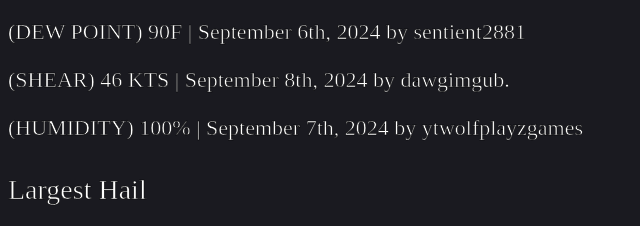
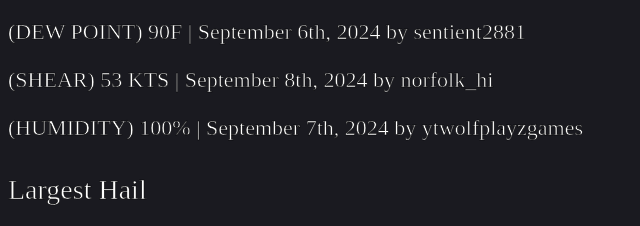
Before and after one commit to Thustro/twisterrecords, a plain HTML site: page helicity.html in a window 1280 px wide. Shown: the part 1172-1398 px from the top of the page, 0-640 px from the left. Drawn offline with Linux system fonts and the light colour scheme; a web font is replaced by a local one.

Commit message:
Add files via upload

```diff
--- a/helicity.html
+++ b/helicity.html
@@ -160,7 +160,7 @@
 	<p class="widest" >(CAPE) 6998 j/kg | September 7th, 2024 by crazyplaysyt</p>
 	<p class="widest" >(LAPSE) 10°C | September 6th, 2024 by mijnwerkerstoad3</p>
 	<p class="widest" >(DEW POINT) 90F | September 6th, 2024 by sentient2881</p>
-	<p class="widest" >(SHEAR) 46 KTS | September 8th, 2024 by dawgimgub.</p>
+	<p class="widest" >(SHEAR) 53 KTS | September 8th, 2024 by norfolk_hi</p>
 	<p class="widest" >(HUMIDITY) 100% | September 7th, 2024 by ytwolfplayzgames</p>
 	<p class="header" >Largest Hail</p>
 	<p class="widest" >? | ? by ?</p>
```
